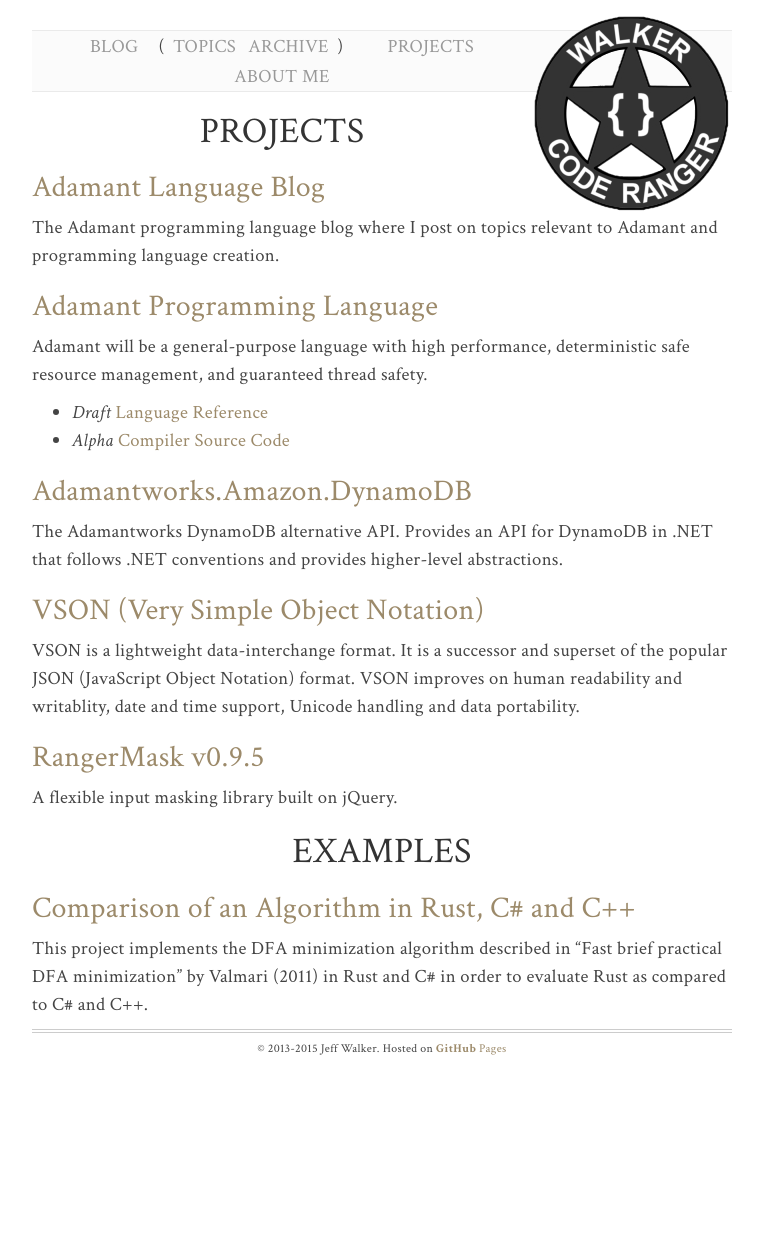
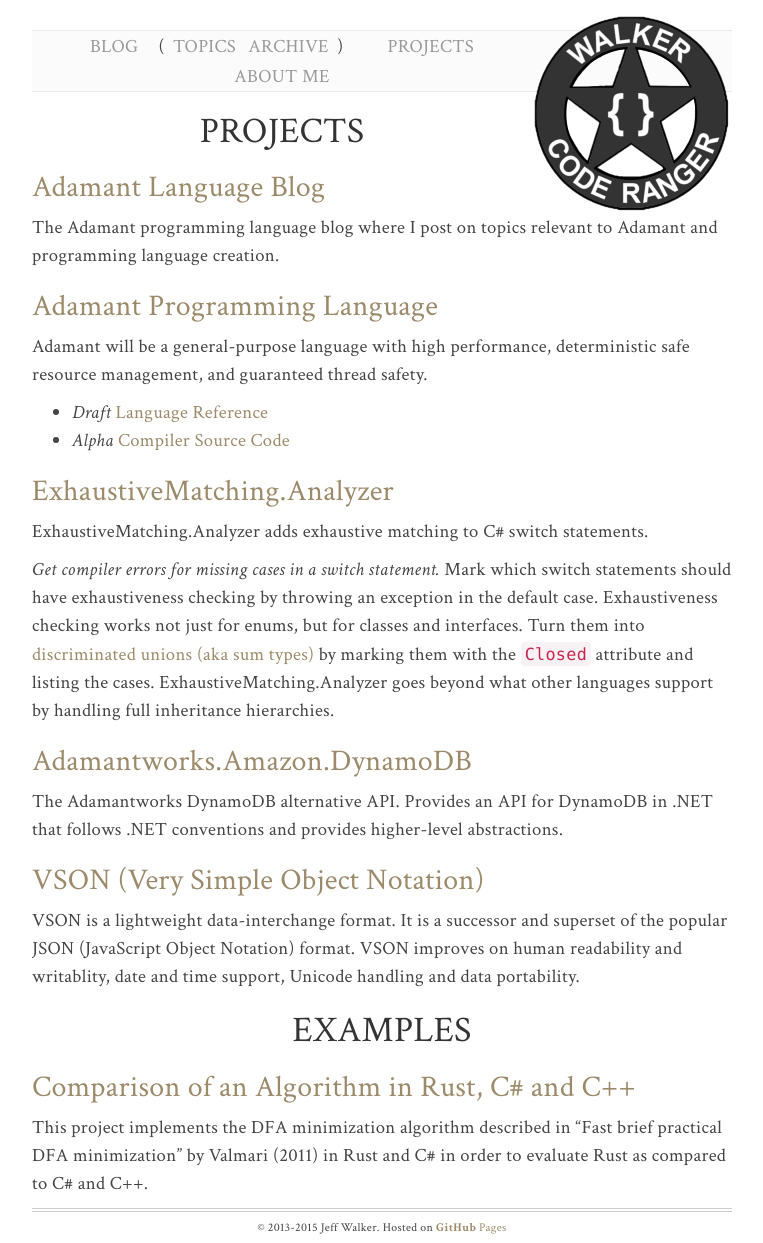
Before and after one commit to WalkerCodeRanger/WalkerCodeRanger.com, a Jekyll site: the page built from projects/index.html, in a window 1280 px wide. Shown: the whole page, without its empty margins (258-1021 px from the left). Built offline with Jekyll 4.4.1, drawn with Linux system fonts in a browser that asks for light colours; nearby versions of some CDN libraries; comment, search, counter and statistics services are not loaded; before the commit the page ends 1064 px from its top, so only the background shows below that.

Commit message:
update projects

```diff
--- a/projects/index.html
+++ b/projects/index.html
@@ -20,6 +20,16 @@
         </ul>
     </section>
     <section class="project">
+        <h2><a href="https://github.com/WalkerCodeRanger/ExhaustiveMatching">ExhaustiveMatching.Analyzer</a></h2>
+        <p>ExhaustiveMatching.Analyzer adds exhaustive matching to C# switch statements.</p>
+        <p><i>Get compiler errors for missing cases in a switch statement.</i> Mark which switch statements should have
+            exhaustiveness checking by throwing an exception in the default case. Exhaustiveness checking works not just
+            for enums, but for classes and interfaces. Turn them into
+            <a href="https://en.wikipedia.org/wiki/Tagged_union">discriminated unions (aka sum types)</a> by marking them
+            with the <code>Closed</code> attribute and listing the cases. ExhaustiveMatching.Analyzer goes beyond what
+            other languages support by handling full inheritance hierarchies.</p>
+    </section>
+    <section class="project">
         <h2><a href="https://github.com/Adamantworks/Amazon.DynamoDB">Adamantworks.Amazon.DynamoDB</a></h2>
         <p>The Adamantworks DynamoDB alternative API. Provides an API for DynamoDB in .NET that follows .NET
         conventions and provides higher-level abstractions.</p>
@@ -28,10 +38,6 @@
         <h2><a href="http://vson.org">VSON (Very Simple Object Notation)</a></h2>
         <p>VSON is a lightweight data-interchange format. It is a successor and superset of the popular JSON (JavaScript Object Notation) format. VSON improves on human readability and writablity, date and time support, Unicode handling and data portability.</p>
     </section>
-    <section class="project">
-        <h2><a href="https://github.com/WalkerCodeRanger/RangerMask">RangerMask v0.9.5</a></h2>
-        <p>A flexible input masking library built on jQuery.</p>
-    </section>
     <h1>Examples</h1>
     <section class="project">
         <h2><a href="https://github.com/WalkerCodeRanger/dfaMinimizationComparison">Comparison of an Algorithm in Rust, C# and C++</a></h2>
```
